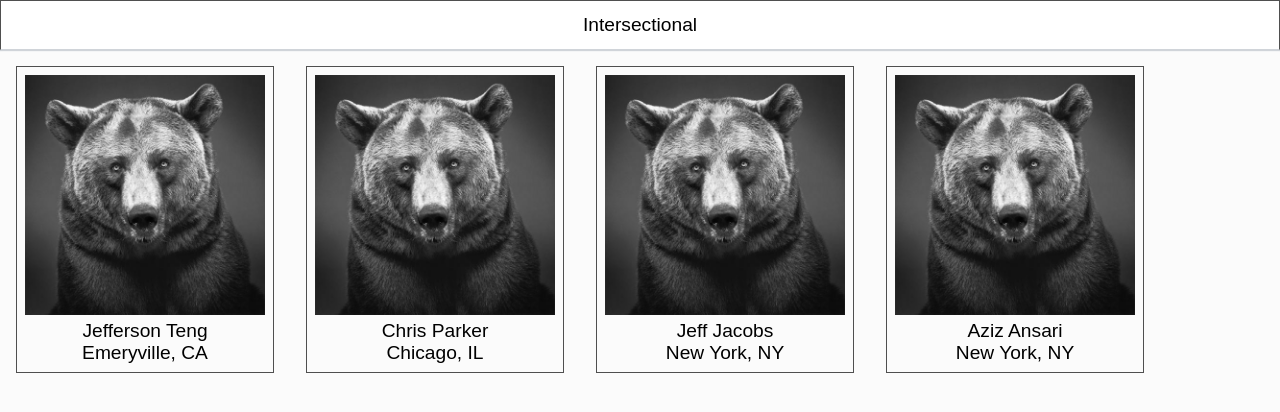
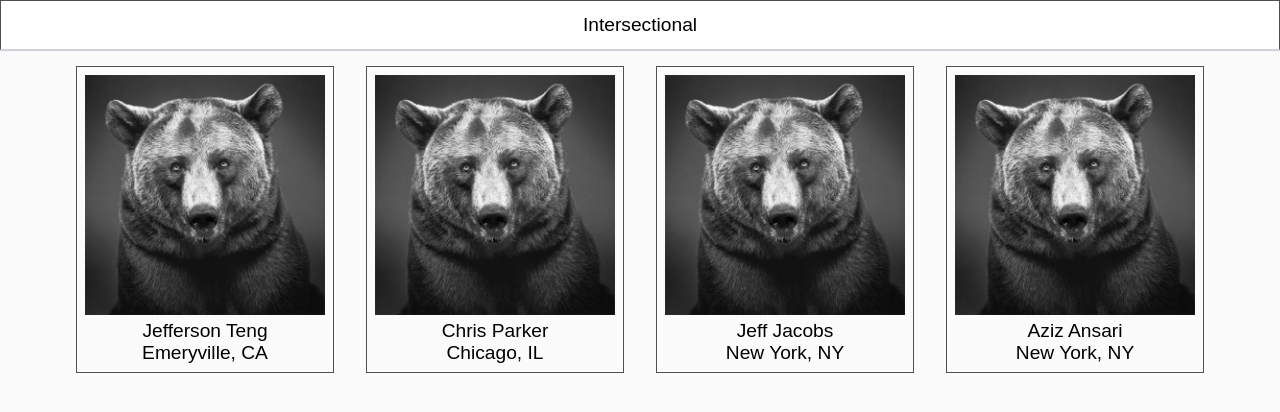
Before and after one commit to jeffersonteng/mosaic, a React app: page / in a window 1280 px wide. Shown: the top 412 px of the page. Built offline with nearby package versions, Linux system fonts and the light colour scheme.

Commit message:
Center grid view elements

```diff
--- a/sass/filterView.scss
+++ b/sass/filterView.scss
@@ -6,6 +6,8 @@ html {
 .filter-view {
   font-family: $font-family-text;
   @include rem(font-size, 12px);
+
+  text-align: center; // used to center the grid view
 
   .filter-menu {
     transition: height 1s ease-in-out;
@@ -59,6 +61,7 @@ html {
   }
 
   .user-section {
+    display: inline-block; // used to center the grid view
 
     .user-pic {
       @include rem(width, 150px);
```
